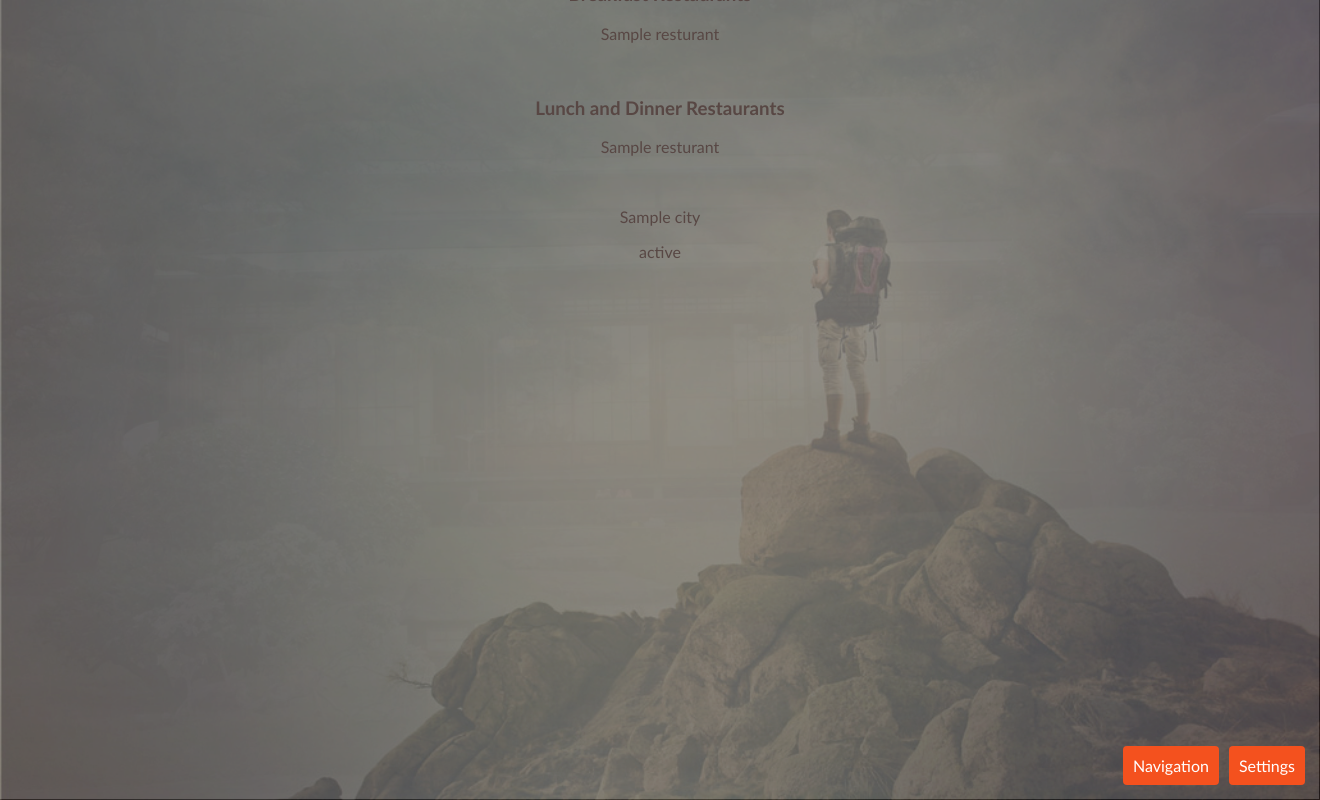
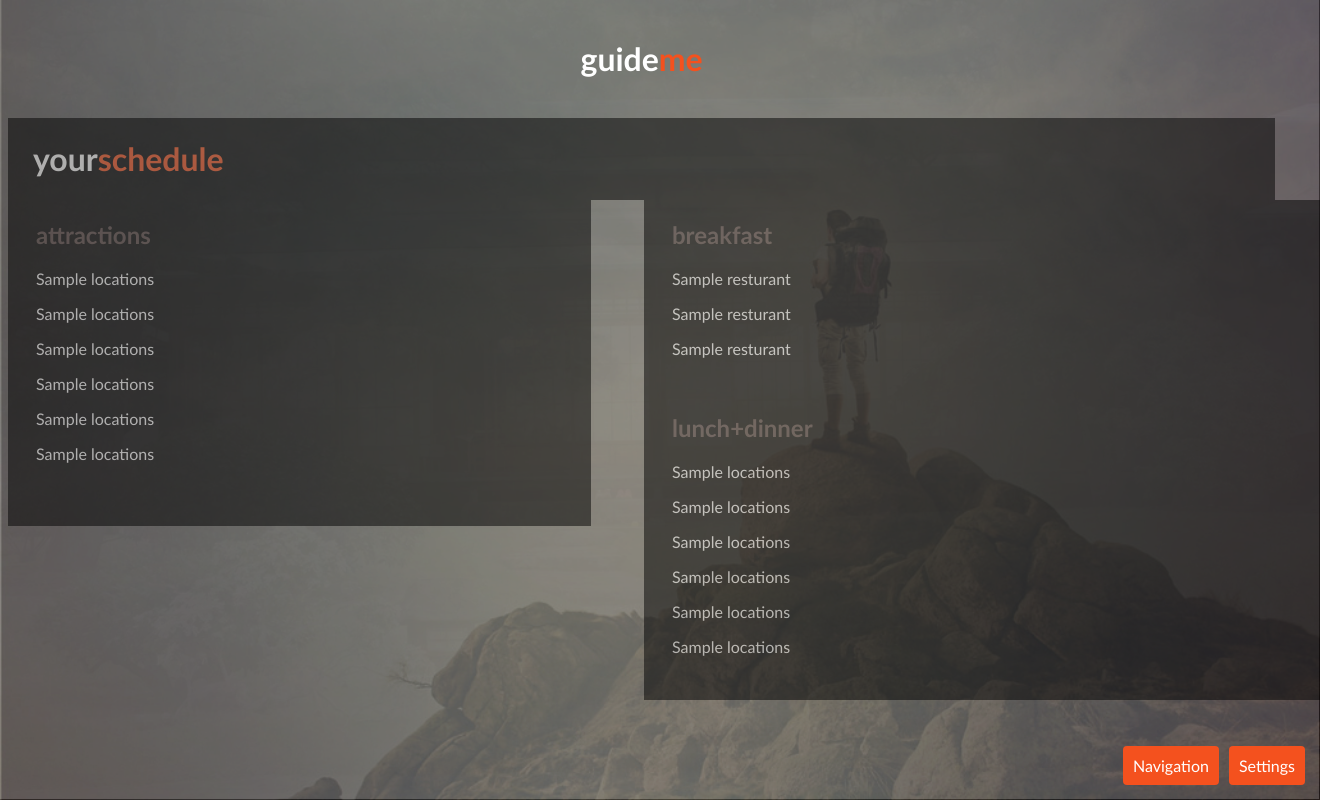
Before and after one commit to geocas38/csgangstas, a Python web app: template touristhotspot/templates/calendar.html in a window 1320 px wide. Run offline with Jinja, Linux system fonts and the light colour scheme; the template is opened without the code that fills it: most values are stand-ins (such as "Sample title", 1, 10 or a date in 2020).

Commit message:
Fixing the calendar display

```diff
--- a/touristhotspot/static/tour.css
+++ b/touristhotspot/static/tour.css
@@ -230,14 +230,14 @@ if it doesn't work, try position: relative and top:100%
   color: white;
 }
 #rightcol{
-  width: 46%;
+  width: 54%;
   display: inline-block;;
   float: left;
   position: absolute;
   padding-left: 28px;
   padding-right: 28px;
   padding-bottom: 28px;
-  margin-left: 690px;
+  margin-left: 611px;
   background-color: black;
   z-index: 1;
   color: white;
--- a/touristhotspot/templates/calendar.html
+++ b/touristhotspot/templates/calendar.html
@@ -4,7 +4,6 @@
     <link rel="stylesheet" type="text/css" href="../static/tour.css">
     <title>Please Log In</title>
 </head>
-
 <body>
       <ul class="cb-slideshow" style="list-style-type: none;">
         <li style="list-style-type: none;"><span>Image 01</span></li>
@@ -13,26 +12,65 @@
         <li style="list-style-type: none;"><span>Image 04</span></li>
         <li style="list-style-type: none;"><span>Image 05</span></li>
       </ul>
-    <div class ="searchpage">
-      <a href= "/intro"><h1>guide<strong>me</strong></h1></a>
-      <h3>Attractions</h3>
-      {% for attraction in attractions %}
-      <p>{{attraction}}</p>
-      {%endfor%}
-      <br>
-      <h3>Breakfast Restaurants</h3>
-      {% for resturant in resturantsBreakfast %}
-      <p>{{resturant}}</p>
-      {%endfor%}
-      <br>
-      <h3>Lunch and Dinner Restaurants</h3>
-      {% for resturant in resturantsGeneral %}
-      <p>{{resturant}}</p>
-      {%endfor%}
-      <br>
-      <p>{{city}}</p>
-      <p>{{state}}</p>
+      <div id="title"><a href= "/intro" style= "text-align:center;"><h1>guide<strong>me</strong></h1></a></div>
+      <div id="container">
+    <h1>your<strong>schedule</strong></h1>
+    <div id="leftcol">
+        <h2 style="color: #584744">attractions</h2>
+            {% for locations in ad1p1 %}
+                <p>  {{locations}} </p>
+            {% endfor %}
+            {% for locations in ad1p2 %}
+                <p>  {{locations}} </p>
+            {% endfor %}
+            {% for locations in ad2p1 %}
+                <p>  {{locations}} </p>
+            {% endfor %}
+            {% for locations in ad2p2 %}
+                <p>  {{locations}} </p>
+            {% endfor %}
+            {% for locations in ad3p1 %}
+                <p>  {{locations}} </p>
+            {% endfor %}
+            {% for locations in ad3p2 %}
+                <p>  {{locations}} </p>
+            {% endfor %}
+          <br>
     </div>
+    <div id="rightcol">
+        <h2 style="color: #584744">breakfast</h2>
+            {% for resturant in rd1b1 %}
+                <p>  {{resturant}} </p>
+            {% endfor %}
+            {% for resturant in rd2b2 %}
+                <p>  {{resturant}} </p>
+            {% endfor %}
+            {% for resturant in rd2b3 %}
+                <p>  {{resturant}} </p>
+            {% endfor %}
+          <br>
+        <h2 style="color: #584744">lunch+dinner</h2>
+            {% for locations in rd1g1 %}
+                <p>  {{locations}} </p>
+            {% endfor %}
+            {% for locations in rd1g2 %}
+                <p>  {{locations}} </p>
+            {% endfor %}
+            {% for locations in rd2g3 %}
+                <p>  {{locations}} </p>
+            {% endfor %}
+            {% for locations in rd2g4 %}
+                <p>  {{locations}} </p>
+            {% endfor %}
+            {% for locations in rd3g5 %}
+                <p>  {{locations}} </p>
+            {% endfor %}
+            {% for locations in rd3g6 %}
+                <p>  {{locations}} </p>
+            {% endfor %}
+    </div>
+</div>
+</div>
     <div class= "float_button"><a href="/intro" class="button"><span>Navigation</span></a><a href="/settings" class="button"><span>Settings</span></a></div>
 </body>
 </html>
--- a/touristhotspot/templates/intro.html
+++ b/touristhotspot/templates/intro.html
@@ -37,7 +37,7 @@
     <div id ="devpage" style="margin-left:456px">
     <img src="../static/geopic.gif" alt="pic of me!" style = "display: inline">
     <h1 style="text-align: center; display: inline;">geovani<strong>castro </strong></h1>
-    <p style="color:white">I am Geovani Castro and I am from Lynnwood, WA. Come this Fall I will be attending the University of Washington to seek a degree in Computer Science and Engineering. I had no experience in programming prior to coming to the Google CSSI, which is also when I made this app during project week. I worked mostly on front end, deployment, and facilitating communication between team members.</p></div>
+    <p style="color:white">I am Geovani Castro and I am from Lynnwood, WA. Come this Fall I will be attending the University of Washington to seek a degree in Computer Science and Engineering. I had no experience in programming prior to coming to the Google CSSI, which is also when I made this app during project week. I worked mostly on front end, deployment, and facilitating communication between team members. I'm glad to have worked with a team as talented as these two!</p></div>
     <!-- below is the information on the devloper sandy -->
     <div id ="devpage" style="margin-left:912px">
     <img src="../static/sandypic.gif" alt="pic of me!" style = "display: inline">
```
Also changed, not shown: touristhotspot/main.py (+23 -11 lines), touristhotspot/templates/schedule.html (+39 -8 lines), 1 other file.
